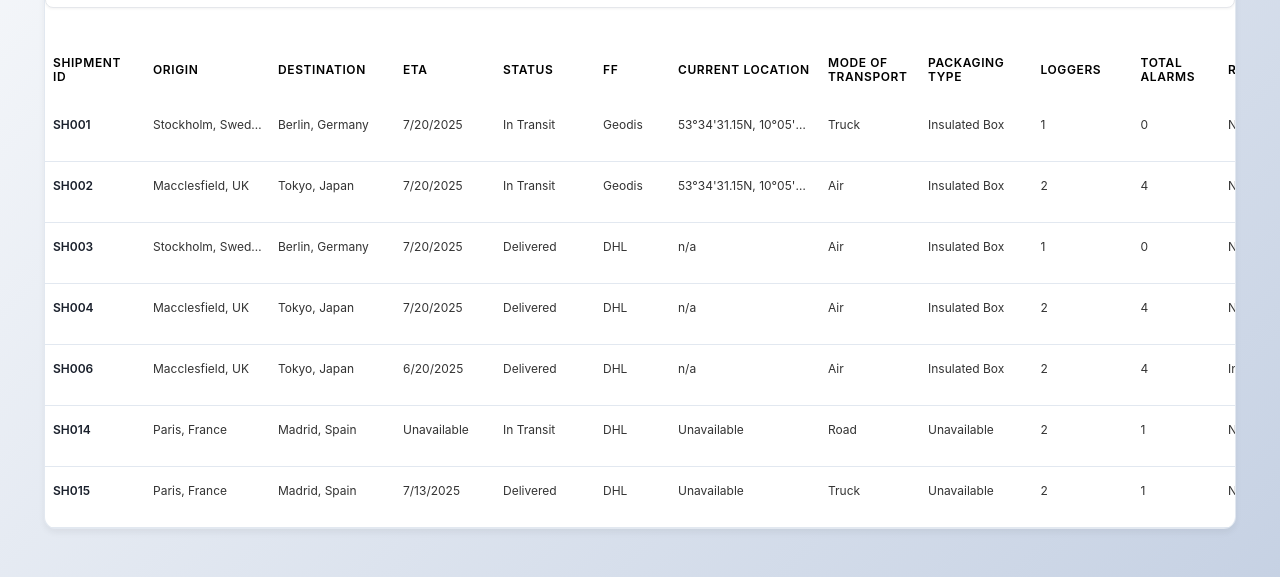
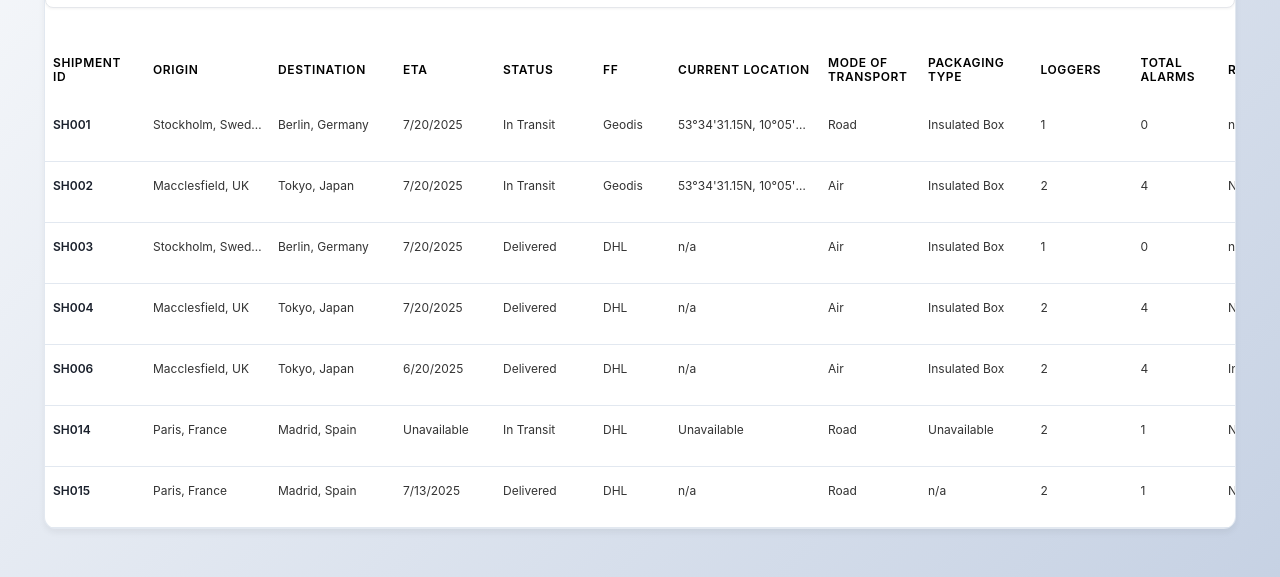
Before and after one commit to abrunoTSS/ShipmentOverviewPrototype, a React (Vite) app: page / in a window 1280 px wide. Shown: the part 89-666 px from the top of the page. Built offline with nearby package versions, Linux system fonts and the light colour scheme.

Commit message:
workings

```diff
--- a/src/components/LoggerTable.tsx
+++ b/src/components/LoggerTable.tsx
@@ -32,12 +32,12 @@ export function LoggerTable({ loggers, onLoggerClick, selectedLoggerId }: Logger
       accessorKey: 'loggerStarted',
       cell: ({ getValue }) => {
         const started = getValue() as string | null;
-        if (!started) return 'N/A';
+        if (!started) return 'n/a';
         try {
           const date = new Date(started);
-          return date.toString() !== 'Invalid Date' ? date.toLocaleString() : 'N/A';
+          return date.toString() !== 'Invalid Date' ? date.toLocaleString() : 'n/a';
         } catch {
-          return 'N/A';
+          return 'n/a';
         }
       },
     },
@@ -53,9 +53,9 @@ export function LoggerTable({ loggers, onLoggerClick, selectedLoggerId }: Logger
         if (shipmentStatus === 'Delivered' && row.original.shipmentEta) {
           try {
             const date = new Date(row.original.shipmentEta);
-            return date.toString() !== 'Invalid Date' ? date.toLocaleString() : 'N/A';
+            return date.toString() !== 'Invalid Date' ? date.toLocaleString() : 'n/a';
           } catch {
-            return 'N/A';
+            return 'n/a';
           }
         }
 
@@ -68,13 +68,13 @@ export function LoggerTable({ loggers, onLoggerClick, selectedLoggerId }: Logger
         if (ended) {
           try {
             const date = new Date(ended);
-            return date.toString() !== 'Invalid Date' ? date.toLocaleString() : 'N/A';
+            return date.toString() !== 'Invalid Date' ? date.toLocaleString() : 'n/a';
           } catch {
-            return 'N/A';
+            return 'n/a';
           }
         }
 
-        return 'N/A';
+        return 'n/a';
       },
     },
     {
@@ -83,8 +83,8 @@ export function LoggerTable({ loggers, onLoggerClick, selectedLoggerId }: Logger
       accessorKey: 'temperature',
       cell: ({ row }) => {
         // Don't show temperature for Web Logger 2 type loggers
-        if (row.original.loggerType === 'Web Logger 2') return 'N/A';
-        return row.original.temperature || 'N/A';
+        if (row.original.loggerType === 'Web Logger 2') return 'n/a';
+        return row.original.temperature || 'n/a';
       },
     },
     {
@@ -93,8 +93,8 @@ export function LoggerTable({ loggers, onLoggerClick, selectedLoggerId }: Logger
       accessorKey: 'humidity',
       cell: ({ row }) => {
         // Don't show humidity for Web Logger 2 type loggers
-        if (row.original.loggerType === 'Web Logger 2') return 'N/A';
-        return row.original.humidity || 'N/A';
+        if (row.original.loggerType === 'Web Logger 2') return 'n/a';
+        return row.original.humidity || 'n/a';
       },
     },
     {
@@ -113,12 +113,12 @@ export function LoggerTable({ loggers, onLoggerClick, selectedLoggerId }: Logger
       accessorKey: 'lastSeen',
       cell: ({ getValue }) => {
         const lastSeen = getValue() as string | undefined;
-        if (!lastSeen) return 'N/A';
+        if (!lastSeen) return 'n/a';
         try {
           const date = new Date(lastSeen);
-          return date.toString() !== 'Invalid Date' ? date.toLocaleString() : 'N/A';
+          return date.toString() !== 'Invalid Date' ? date.toLocaleString() : 'n/a';
         } catch {
-          return 'N/A';
+          return 'n/a';
         }
       },
     },
@@ -128,7 +128,7 @@ export function LoggerTable({ loggers, onLoggerClick, selectedLoggerId }: Logger
       accessorKey: 'rootCauseAnalysis',
       cell: ({ getValue }) => {
         const rca = getValue() as string | null;
-        return rca || 'N/A';
+        return rca || 'n/a';
       },
     },
     {
--- a/src/components/ShipmentTable.tsx
+++ b/src/components/ShipmentTable.tsx
@@ -133,7 +133,7 @@ export function ShipmentTable({ shipments, expandedRow, onRowClick, onLoggerClic
       cell: ({ getValue }) => {
         const eta = getValue() as string | null;
         // Check if eta is a valid date string or a special value like "Unavailable"
-        if (!eta) return 'N/A';
+        if (!eta) return 'n/a';
         if (eta === 'Unavailable') return 'Unavailable';
 
         // Try to parse as date, but handle invalid dates gracefully
@@ -147,7 +147,7 @@ export function ShipmentTable({ shipments, expandedRow, onRowClick, onLoggerClic
       accessorKey: 'status',
       cell: ({ getValue }) => {
         const status = getValue() as string | null;
-        return status || 'N/A';
+        return status || 'n/a';
       },
     },
     {
@@ -194,7 +194,7 @@ export function ShipmentTable({ shipments, expandedRow, onRowClick, onLoggerClic
       accessorKey: 'rcas',
       cell: ({ getValue }) => {
         const rcas = getValue() as string | null;
-        return rcas || 'N/A';
+        return rcas || 'n/a';
       },
     },
     {
--- a/src/data/Shipments.ts
+++ b/src/data/Shipments.ts
@@ -10,7 +10,7 @@ export const shipments: Shipment[] = [
         loggers: 5,
         freightForwarder: "Geodis",
         currentLocation: "53°34'31.15N, 10°05'5.22E",
-        modeOfTransport: "Truck",
+        modeOfTransport: "Road",
         packagingType: "Insulated Box",
         alarms: 0,
         events: 0,
@@ -36,15 +36,15 @@ export const shipments: Shipment[] = [
             status: "Pending"
           }
         ],
-        rcas: "N/A",
+        rcas: "n/a",
         loggerData: [
           {
             loggerId: "LG-1001",
             loggerType: "Web Logger 2",
             loggerStarted: "2025-07-10T08:00:00Z",
             loggerEnded: "Active",
-            temperature: "N/A",
-            humidity: "N/A",
+            temperature: "n/a",
+            humidity: "n/a",
             alarms: [],
             rootCauseAnalysis: null,
             rootCauseAnalysisStatusDetails: null,
@@ -112,7 +112,7 @@ export const shipments: Shipment[] = [
                     location: "Macclesfield Loading Hub",
                     arrivalTime: "2025-07-15 06:00",
                     status: "Completed",
-                    transportMode: "Truck",
+                    transportMode: "Road",
                     vehicleNumber: "DE HAM 456",
                     weatherConditions: "Sunny, 28°C"
                   },
@@ -122,7 +122,7 @@ export const shipments: Shipment[] = [
                     arrivalTime: "2025-07-15 09:00",
                     departedTime: "2025-07-15 10:15",
                     status: "Completed",
-                    transportMode: "Truck",
+                    transportMode: "Road",
                     vehicleNumber: "DE HAM 456",
                     weatherConditions: "Sunny, 28°C",
                     excursion: {
@@ -149,7 +149,7 @@ export const shipments: Shipment[] = [
                     location: "Heathrow Airport",
                     arrivalTime: "2025-07-15 16:30",
                     status: "Completed",
-                    transportMode: "Plane",
+                    transportMode: "Air",
                     vehicleNumber: "F12345678",
                     weatherConditions: "Expected: Partly cloudy, 28°C"
                   }
@@ -164,7 +164,7 @@ export const shipments: Shipment[] = [
                     location: "Amsterdam Airport Hub",
                     arrivalTime: "2025-07-17 07:00",
                     status: "Completed",
-                    transportMode: "Truck",
+                    transportMode: "Road",
                     vehicleNumber: "DE HAM 456",
                     weatherConditions: "Sunny, 28°C"
                   },
@@ -174,7 +174,7 @@ export const shipments: Shipment[] = [
                     arrivalTime: "2025-07-17 09:00",
                     departedTime: "2025-07-17 11:00",
                     status: "Pending",
-                    transportMode: "Plane",
+                    transportMode: "Air",
                     vehicleNumber: "F1234567",
                     weatherConditions: "Sunny, 28°C",
                     excursion: {
@@ -200,8 +200,8 @@ export const shipments: Shipment[] = [
                     location: "Tokyo Narita Airport",
                     arrivalTime: "2025-07-18 03:00",
                     status: "Pending",
-                    transportMode: "N/A",
-                    vehicleNumber: "N/A",
+                    transportMode: "n/a",
+                    vehicleNumber: "n/a",
                     weatherConditions: "Expected: Partly cloudy, 38°C"
                   }
                 ]
@@ -238,7 +238,7 @@ export const shipments: Shipment[] = [
                     location: "Heathrow Airport Hub",
                     arrivalTime: "2025-07-15 08:30",
                     status: "Completed",
-                    transportMode: "Truck",
+                    transportMode: "Road",
                     vehicleNumber: "DE HAM 456",
                     weatherConditions: "Sunny, 28°C"
                   },
@@ -248,7 +248,7 @@ export const shipments: Shipment[] = [
                     arrivalTime: "2025-07-15 09:00",
                     departedTime: "2025-07-15 10:15",
                     status: "Completed",
-                    transportMode: "Truck",
+                    transportMode: "Road",
                     vehicleNumber: "DE HAM 456",
                     weatherConditions: "Sunny, 28°C",
                     excursion: {
@@ -275,7 +275,7 @@ export const shipments: Shipment[] = [
                     location: "Heathrow Airport",
                     arrivalTime: "2025-07-15 16:30",
                     status: "Completed",
-                    transportMode: "Plane",
+                    transportMode: "Air",
                     vehicleNumber: "F12345678",
                     weatherConditions: "Expected: Partly cloudy, 28°C"
                   }
@@ -290,7 +290,7 @@ export const shipments: Shipment[] = [
                     location: "Amsterdam Airport Hub",
                     arrivalTime: "2025-07-17 07:00",
                     status: "Completed",
-                    transportMode: "Truck",
+                    transportMode: "Road",
                     vehicleNumber: "DE HAM 456",
                     weatherConditions: "Sunny, 28°C"
                   },
@@ -300,7 +300,7 @@ export const shipments: Shipment[] = [
                     arrivalTime: "2025-07-17 09:00",
                     departedTime: "2025-07-17 11:00",
                     status: "Pending",
-                    transportMode: "Plane",
+                    transportMode: "Air",
                     vehicleNumber: "F1234567",
                     weatherConditions: "Sunny, 28°C",
                     excursion: {
@@ -326,8 +326,8 @@ export const shipments: Shipment[] = [
                     location: "Tokyo Airport",
                     arrivalTime: "2025-07-18 03:00",
                     status: "Pending",
-                    transportMode: "N/A",
-                    vehicleNumber: "N/A",
+                    transportMode: "n/a",
+                    vehicleNumber: "n/a",
                     weatherConditions: "Expected: Partly cloudy, 38°C"
                   }
                 ]
@@ -362,15 +362,15 @@ export const shipments: Shipment[] = [
         packagingType: "Insulated Box",
         alarms: 0,
         events: 0,
-        rcas: "N/A",
+        rcas: "n/a",
         loggerData: [
           {
             loggerId: "LG-1001",
             loggerType: "Web Logger 2",
             loggerStarted: "2025-07-10T08:00:00Z",
             loggerEnded: "Active",
-            temperature: "N/A",
-            humidity: "N/A",
+            temperature: "n/a",
+            humidity: "n/a",
             alarms: 0,
             rootCauseAnalysis: null,
             rootCauseAnalysisStatusDetails: null,
@@ -416,7 +416,7 @@ export const shipments: Shipment[] = [
                     location: "Heathrow Airport Hub - Transfer",
                     arrivalTime: "2025-07-15 08:30",
                     status: "Completed",
-                    transportMode: "Truck",
+                    transportMode: "Road",
                     vehicleNumber: "DE HAM 456",
                     weatherConditions: "Sunny, 28°C"
                   },
@@ -426,7 +426,7 @@ export const shipments: Shipment[] = [
                     arrivalTime: "2025-07-15 09:00",
                     departedTime: "2025-07-15 10:15",
                     status: "Completed",
-                    transportMode: "Truck",
+                    transportMode: "Road",
                     vehicleNumber: "DE HAM 456",
                     weatherConditions: "Sunny, 28°C",
                     excursion: {
@@ -445,7 +445,7 @@ export const shipments: Shipment[] = [
                     location: "Heathrow Airport",
                     arrivalTime: "2025-07-15 16:30",
                     status: "Completed",
-                    transportMode: "Plane",
+                    transportMode: "Air",
                     vehicleNumber: "F12345678",
                     weatherConditions: "Expected: Partly cloudy, 28°C"
                   }
@@ -460,7 +460,7 @@ export const shipments: Shipment[] = [
                     location: "Amsterdam Airport Hub",
                     arrivalTime: "2025-07-17 07:00",
                     status: "Completed",
-                    transportMode: "Truck",
+                    transportMode: "Road",
                     vehicleNumber: "DE HAM 456",
                     weatherConditions: "Sunny, 28°C"
                   },
@@ -470,7 +470,7 @@ export const shipments: Shipment[] = [
                     arrivalTime: "2025-07-17 09:00",
                     departedTime: "2025-07-17 11:00",
                     status: "Pending",
-                    transportMode: "Plane",
+                    transportMode: "Air",
                     vehicleNumber: "F1234567",
                     weatherConditions: "Sunny, 28°C",
                     excursion: {
@@ -489,8 +489,8 @@ export const shipments: Shipment[] = [
                     location: "Tokyo Airport",
                     arrivalTime: "2025-07-18 03:00",
                     status: "Pending",
-                    transportMode: "N/A",
-                    vehicleNumber: "N/A",
+                    transportMode: "n/a",
+                    vehicleNumber: "n/a",
                     weatherConditions: "Expected: Partly cloudy, 38°C"
                   }
                 ]
@@ -523,7 +523,7 @@ export const shipments: Shipment[] = [
                     location: "Heathrow Airport Hub - Transfer",
                     arrivalTime: "2025-07-15 08:30",
                     status: "Completed",
-                    transportMode: "Truck",
+                    transportMode: "Road",
                     vehicleNumber: "DE HAM 456",
                     weatherConditions: "Sunny, 28°C"
                   },
@@ -533,7 +533,7 @@ export const shipments: Shipment[] = [
                     arrivalTime: "2025-07-15 09:00",
                     departedTime: "2025-07-15 10:15",
                     status: "Completed",
-                    transportMode: "Truck",
+                    transportMode: "Road",
                     vehicleNumber: "DE HAM 456",
                     weatherConditions: "Sunny, 28°C",
                     excursion: {
@@ -552,7 +552,7 @@ export const shipments: Shipment[] = [
                     location: "Heathrow Airport",
                     arrivalTime: "2025-07-15 16:30",
                     status: "Completed",
-                    transportMode: "Plane",
+                    transportMode: "Air",
                     vehicleNumber: "F12345678",
                     weatherConditions: "Expected: Partly cloudy, 28°C"
                   }
@@ -567,7 +567,7 @@ export const shipments: Shipment[] = [
                     location: "Amsterdam Airport Hub",
                     arrivalTime: "2025-07-17 07:00",
                     status: "Completed",
-                    transportMode: "Truck",
+                    transportMode: "Road",
                     vehicleNumber: "DE HAM 456",
                     weatherConditions: "Sunny, 28°C"
                   },
@@ -577,7 +577,7 @@ export const shipments: Shipment[] = [
                     arrivalTime: "2025-07-17 09:00",
                     departedTime: "2025-07-17 11:00",
                     status: "Pending",
-                    transportMode: "Plane",
+                    transportMode: "Air",
                     vehicleNumber: "F1234567",
                     weatherConditions: "Sunny, 28°C",
                     excursion: {
@@ -596,8 +596,8 @@ export const shipments: Shipment[] = [
                     location: "Tokyo Airport",
                     arrivalTime: "2025-07-18 03:00",
                     status: "Pending",
-                    transportMode: "N/A",
-                    vehicleNumber: "N/A",
+                    transportMode: "n/a",
+                    vehicleNumber: "n/a",
                     weatherConditions: "Expected: Partly cloudy, 38°C"
                   }
                 ]
@@ -648,7 +648,7 @@ export const shipments: Shipment[] = [
                     location: "Heathrow Airport Hub - Transfer",
                     arrivalTime: "2025-06-15 08:30",
                     status: "Completed",
-                    transportMode: "Truck",
+                    transportMode: "Road",
                     vehicleNumber: "DE HAM 456",
                     weatherConditions: "Sunny, 28°C"
                   },
@@ -658,7 +658,7 @@ export const shipments: Shipment[] = [
                     arrivalTime: "2025-06-15 09:00",
                     departedTime: "2025-06-15 10:15",
                     status: "Completed",
-                    transportMode: "Truck",
+                    transportMode: "Road",
                     vehicleNumber: "DE HAM 456",
                     weatherConditions: "Sunny, 28°C",
                     excursion: {
@@ -677,7 +677,7 @@ export const shipments: Shipment[] = [
                     location: "Heathrow Airport",
                     arrivalTime: "2025-06-15 16:30",
                     status: "Completed",
-                    transportMode: "Plane",
+                    transportMode: "Air",
                     vehicleNumber: "F12345678",
                     weatherConditions: "Expected: Partly cloudy, 28°C"
                   }
@@ -692,7 +692,7 @@ export const shipments: Shipment[] = [
                     location: "Amsterdam Airport Hub",
                     arrivalTime: "2025-06-17 07:00",
                     status: "Completed",
-                    transportMode: "Truck",
+                    transportMode: "Road",
                     vehicleNumber: "DE HAM 456",
                     weatherConditions: "Sunny, 28°C"
                   },
@@ -702,7 +702,7 @@ export const shipments: Shipment[] = [
                     arrivalTime: "2025-06-17 09:00",
                     departedTime: "2025-06-17 11:00",
                     status: "Pending",
-                    transportMode: "Plane",
+                    transportMode: "Air",
                     vehicleNumber: "F1234567",
                     weatherConditions: "Sunny, 28°C",
                     excursion: {
@@ -721,8 +721,8 @@ export const shipments: Shipment[] = [
                     location: "Tokyo Airport",
                     arrivalTime: "2025-06-18 03:00",
                     status: "Pending",
-                    transportMode: "N/A",
-                    vehicleNumber: "N/A",
+                    transportMode: "n/a",
+                    vehicleNumber: "n/a",
                     weatherConditions: "Expected: Partly cloudy, 38°C"
                   }
                 ]
@@ -765,7 +765,7 @@ export const shipments: Shipment[] = [
                     location: "Heathrow Airport Hub - Transfer",
                     arrivalTime: "2025-06-15 08:30",
                     status: "Completed",
-                    transportMode: "Truck",
+                    transportMode: "Road",
                     vehicleNumber: "DE HAM 456",
                     weatherConditions: "Sunny, 28°C"
                   },
@@ -775,7 +775,7 @@ export const shipments: Shipment[] = [
                     arrivalTime: "2025-06-15 09:00",
                     departedTime: "2025-06-15 10:15",
                     status: "Completed",
-                    transportMode: "Truck",
+                    transportMode: "Road",
                     vehicleNumber: "DE HAM 456",
                     weatherConditions: "Sunny, 28°C",
                     excursion: {
@@ -794,7 +794,7 @@ export const shipments: Shipment[] = [
                     location: "Heathrow Airport",
                     arrivalTime: "2025-06-15 16:30",
                     status: "Completed",
-                    transportMode: "Plane",
+                    transportMode: "Air",
                     vehicleNumber: "F12345678",
                     weatherConditions: "Expected: Partly cloudy, 28°C"
                   }
@@ -809,7 +809,7 @@ export const shipments: Shipment[] = [
                     location: "Amsterdam Airport Hub",
                     arrivalTime: "2025-06-17 07:00",
                     status: "Completed",
-                    transportMode: "Truck",
+                    transportMode: "Road",
                     vehicleNumber: "DE HAM 456",
                     weatherConditions: "Sunny, 28°C"
                   },
@@ -819,7 +819,7 @@ export const shipments: Shipment[] = [
                     arrivalTime: "2025-06-17 09:00",
                     departedTime: "2025-06-17 11:00",
                     status: "Completed",
-                    transportMode: "Plane",
+                    transportMode: "Air",
                     vehicleNumber: "F1234567",
                     weatherConditions: "Sunny, 28°C",
                     excursion: {
@@ -838,8 +838,8 @@ export const shipments: Shipment[] = [
                     location: "Tokyo Airport",
                     arrivalTime: "2025-06-18 03:00",
                     status: "Pending",
-                    transportMode: "N/A",
-                    vehicleNumber: "N/A",
+                    transportMode: "n/a",
+                    vehicleNumber: "n/a",
                     weatherConditions: "Expected: Partly cloudy, 38°C"
                   }
                 ]
@@ -889,8 +889,8 @@ export const shipments: Shipment[] = [
             loggerType: "Web Logger 2",
             loggerStarted: "2025-08-10T08:00:00Z",
             loggerEnded: "Active",
-            temperature: "N/A",
-            humidity: "N/A",
+            temperature: "n/a",
+            humidity: "n/a",
             alarms: 0,
             rootCauseAnalysis: null,
             rootCauseAnalysisStatusDetails: null,
@@ -908,8 +908,8 @@ export const shipments: Shipment[] = [
             loggerType: "Web Logger 2",
             loggerStarted: "2025-08-10T08:00:00Z",
             loggerEnded: "Active",
-            temperature: "N/A",
-            humidity: "N/A",
+            temperature: "n/a",
+            humidity: "n/a",
             alarms: 0,
             rootCauseAnalysis: null,
             rootCauseAnalysisStatusDetails: null,
@@ -932,9 +932,9 @@ export const shipments: Shipment[] = [
         status: "Delivered",
         loggers: 2,
         freightForwarder: "DHL",
-        currentLocation: "Unavailable",
-        modeOfTransport: "Truck",
-        packagingType: "Unavailable",
+        currentLocation: "n/a",
+        modeOfTransport: "Road",
+        packagingType: "n/a",
         alarms: 1,
         totalAlarms: 1,
         events: 0,
@@ -946,8 +946,8 @@ export const shipments: Shipment[] = [
             loggerType: "Web Logger 2",
             loggerStarted: "2025-07-10T08:00:00Z",
             loggerEnded: "2025-07-13T08:00:00Z",
-            temperature: "N/A",
-            humidity: "N/A",
+            temperature: "n/a",
+            humidity: "n/a",
             alarms: [
               {
                 alarmId: 1,
@@ -993,8 +993,8 @@ export const shipments: Shipment[] = [
             loggerType: "Web Logger 2",
             loggerStarted: "2025-07-10T08:00:00Z",
             loggerEnded: "2025-07-13T08:00:00Z",
-            temperature: "N/A",
-            humidity: "N/A",
+            temperature: "n/a",
+            humidity: "n/a",
             alarms: [
               {
                 alarmId: 1,
--- a/src/types/index.ts
+++ b/src/types/index.ts
@@ -3,7 +3,7 @@ export const RCASStatus = {
   IN_PROGRESS: 'In Progress',
   UNDER_INVESTIGATION: 'Under Investigation',
   CLOSED: 'Closed',
-  N_A: 'N/A'
+  N_A: 'n/a'
 } as const;
 
 export type RCASStatus = typeof RCASStatus[keyof typeof RCASStatus];
```
Also changed, not shown: src/components/LoggerDashboard.tsx (+7 -7 lines).
